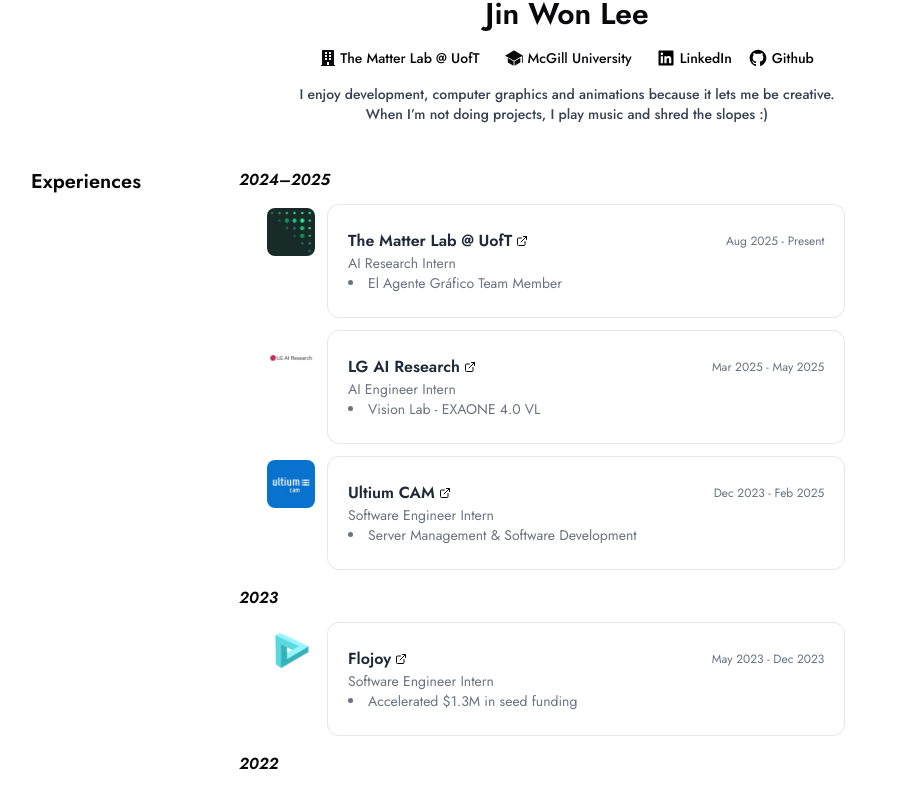
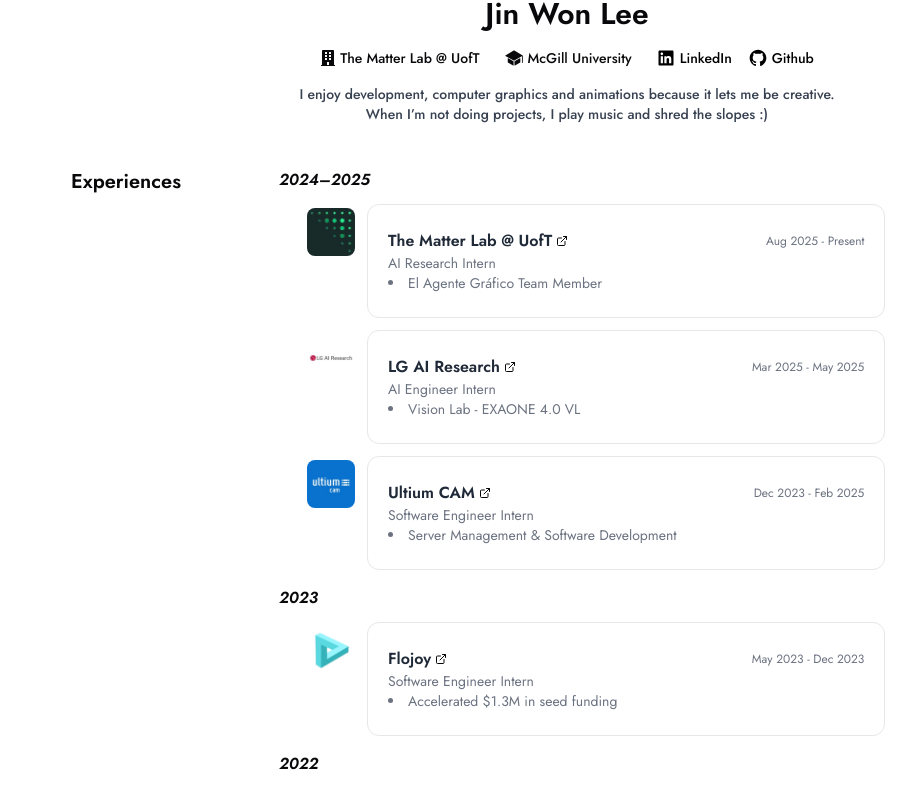
Before and after one commit to jinleevv/jinleevv.dev, a React (Vite) app: page / in a window 1280 px wide. Shown: the part 384-1172 px from the top of the page, without its empty margins (73-989 px from the left). Built offline with nearby package versions, Linux system fonts and the light colour scheme; a web font is replaced by a local one.

Commit message:
Update display

```diff
--- a/src/pages/Home.tsx
+++ b/src/pages/Home.tsx
@@ -134,7 +134,7 @@
           whileInView={{ opacity: 1 }}
           transition={{ duration: 0.8, ease: "easeOut" }}
           viewport={{ once: true }}
-          className="flex flex-col md:flex-row w-full pt-4 mt-10 justify-center px-4 gap-4 lg:px-0"
+          className="flex flex-col md:flex-row w-full pt-4 mt-10 justify-center px-4 gap-4 lg:px-0 lg:ml-20"
         >
           <div className="w-1/6">
             <Label className="text-xl font-jost font-semibold">
@@ -198,7 +198,7 @@
           whileInView={{ opacity: 1 }}
           transition={{ duration: 0.8, ease: "easeOut" }}
           viewport={{ once: true }}
-          className="flex flex-col lg:flex-row w-full pt-4 mt-12 justify-center px-4 lg:px-0"
+          className="flex flex-col lg:flex-row w-full pt-4 mt-12 justify-center px-4 lg:px-0 lg:ml-20"
         >
           <div className="w-1/6">
             <Label className="text-xl font-jost font-semibold lg:-ml-20">
```
